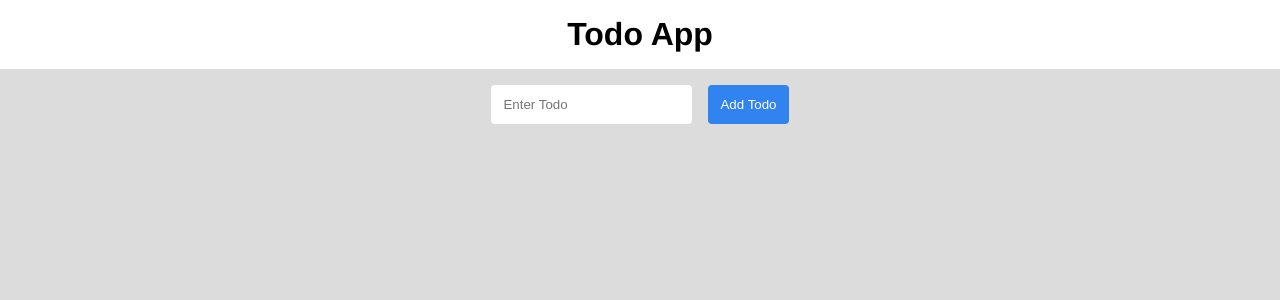
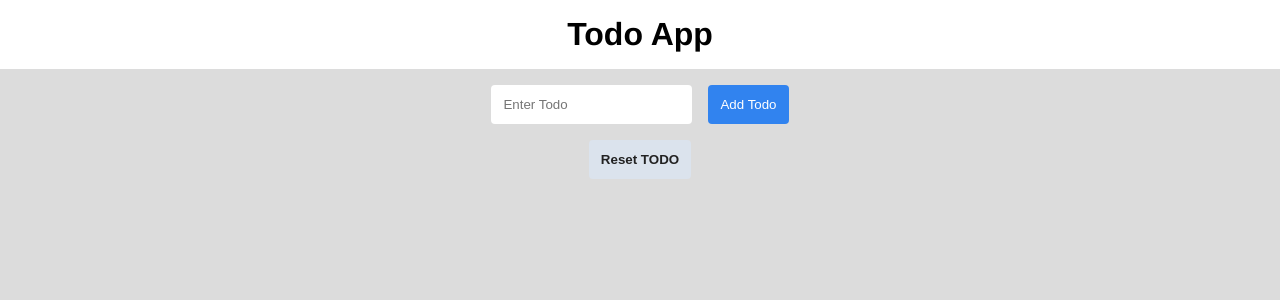
Before and after one commit to m26unkwn/todo-app-taildnode, a React (Create React App) app: page / in a window 1280 px wide. Shown: the top 300 px of the page. Built offline with nearby package versions, Linux system fonts and the light colour scheme.

Commit message:
reset todo : reset todoList]

```diff
--- a/src/App.css
+++ b/src/App.css
@@ -60,14 +60,33 @@ body {
 .todo-container {
   display: flex;
   justify-content: center;
+  flex-direction: column;
+  align-items: center;
+}
+.todo-reset {
+  align-self: flex-end;
+  border-radius: 4px;
+  padding: 12px;
+  background-color: rgb(219, 227, 237);
+  border: none;
+  color: rgb(34, 34, 34);
+  font-weight: bold;
+  cursor: pointer;
 }
 
 .completed {
   border: 2px solid rgb(74, 242, 74);
 }
 .todo-completed {
-  margin-left: 50%;
-  color: grey;
+  border-radius: 4px;
+  margin-left: auto;
+  width: fit-content;
+  text-align: center;
+  background: rgb(222, 222, 222);
+  padding: 5px;
+  color: rgb(72, 72, 72);
+  cursor: pointer;
+  font-size: 12px;
 }
 
 .selected {
--- a/src/App.js
+++ b/src/App.js
@@ -3,13 +3,10 @@ import "./App.css";
 import { AllTodo } from "./components/AllTodo";
 import { v4 as uuidv4 } from "uuid";
 
-const initialTodoList = JSON.parse(localStorage.getItem("activeTodo")) ?? [];
-const initialCompletedTodoList =
-  JSON.parse(localStorage.getItem("completedList")) ?? [];
+const initialTodoList = JSON.parse(localStorage.getItem("todoList")) ?? [];
 
 function App() {
   const [todoList, setTodoList] = useState(initialTodoList);
-  const [completedTodo, setCompletedTodo] = useState(initialCompletedTodoList);
   const [tags, setTags] = useState([]);
 
   const todoRef = useRef();
@@ -35,7 +32,7 @@ function App() {
   }, []);
 
   useEffect(() => {
-    localStorage.setItem("activeTodo", JSON.stringify(todoList));
+    localStorage.setItem("todoList", JSON.stringify(todoList));
   }, [todoList]);
 
   const addTagIntoTags = useCallback(
--- a/src/components/AllTodo.js
+++ b/src/components/AllTodo.js
@@ -21,8 +21,16 @@ export const AllTodo = ({ todoList, addTagIntoTags, tags, setTodoList }) => {
     setTodoList(completedTodoList);
   };
 
+  const resetTodoList = () => {
+    setTodoList([]);
+    localStorage.removeItem("todoList");
+  };
+
   return (
     <div className='todo-container'>
+      <button className='todo-reset' onClick={resetTodoList}>
+        Reset TODO
+      </button>
       <div className='active-todo'>
         {filteredTodoList.map((todo) => (
           <Todo
--- a/src/components/Todo.js
+++ b/src/components/Todo.js
@@ -27,7 +27,7 @@ export const Todo = ({
       onClick={() => {
         todo.completed ?? completedTodoList(todo);
       }}>
-      {todo.completed && <p className="todo-completed">completed</p>}
+      {todo.completed && <p className='todo-completed'>completed</p>}
       {todoValue}
     </div>
   );
```
